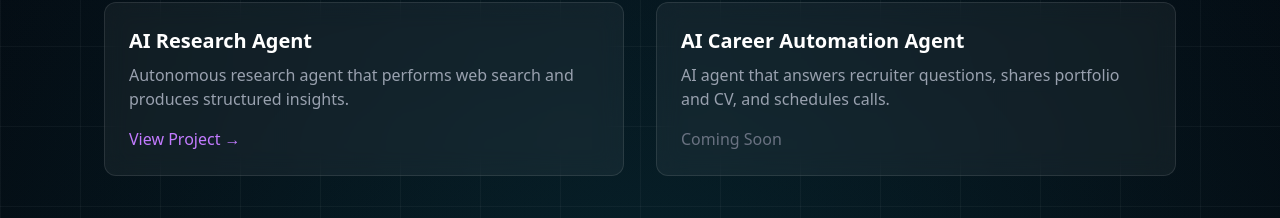
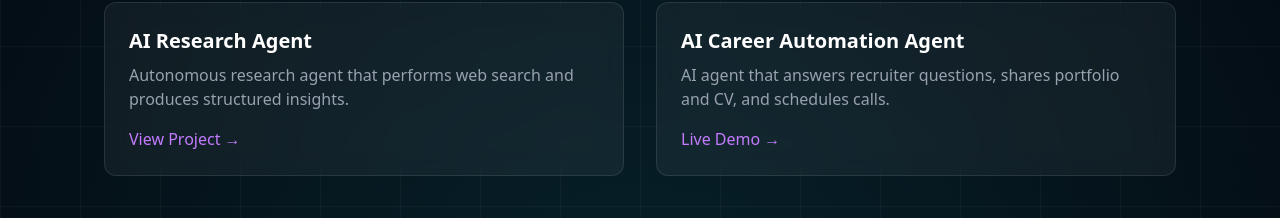
Before and after one commit to Hillariaa/ai-portfolio, a Next.js app: page / in a window 1280 px wide. Shown: the part 2354-2572 px from the top of the page. Built offline with nearby package versions, Linux system fonts and the light colour scheme.

Commit message:
add CV viewer page

```diff
--- /dev/null
+++ b/app/cv/page.tsx
@@ -0,0 +1,16 @@
+export default function CV() {
+    return (
+      <div className="min-h-screen bg-black flex items-center justify-center p-6">
+
+        <div className="w-full max-w-5xl h-[90vh] rounded-xl overflow-hidden border border-white/10">
+
+          <iframe
+            src="/Hilary_Azimoh_CV.pdf"
+            className="w-full h-full"
+          />
+
+        </div>
+
+      </div>
+    );
+  }
--- a/app/page.tsx
+++ b/app/page.tsx
@@ -300,9 +300,12 @@ export default function Home() {
               AI agent that answers recruiter questions, shares portfolio and CV, and schedules calls.
             </p>
 
-            <span className="text-gray-500">
-              Coming Soon
-            </span>
+            <a
+              href="https://ai-career-agent-ui.vercel.app/"
+              className="text-purple-400 hover:underline"
+            >
+              Live Demo →
+            </a>
 
           </div>
 
```
Also changed, not shown: 1 other file (tests, documents, lock files or other folders).
